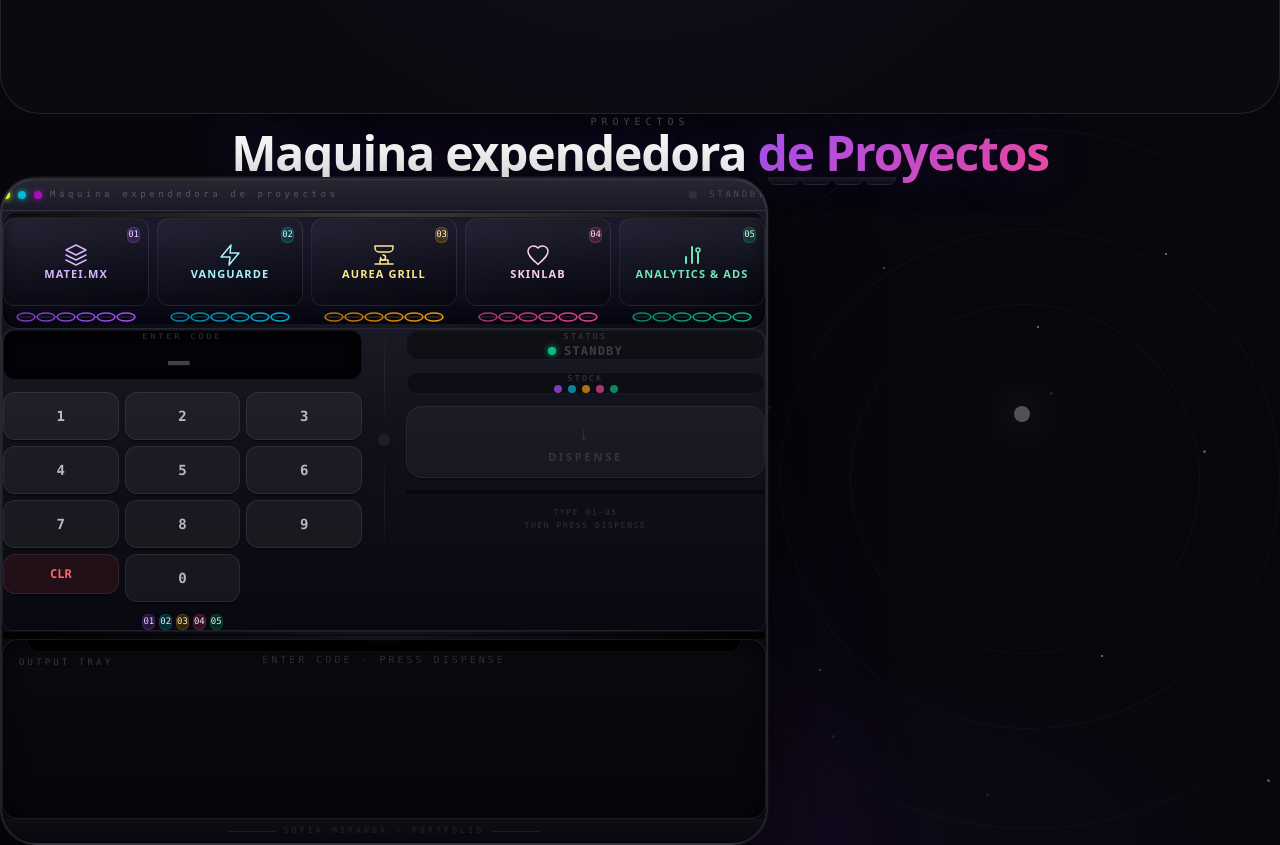
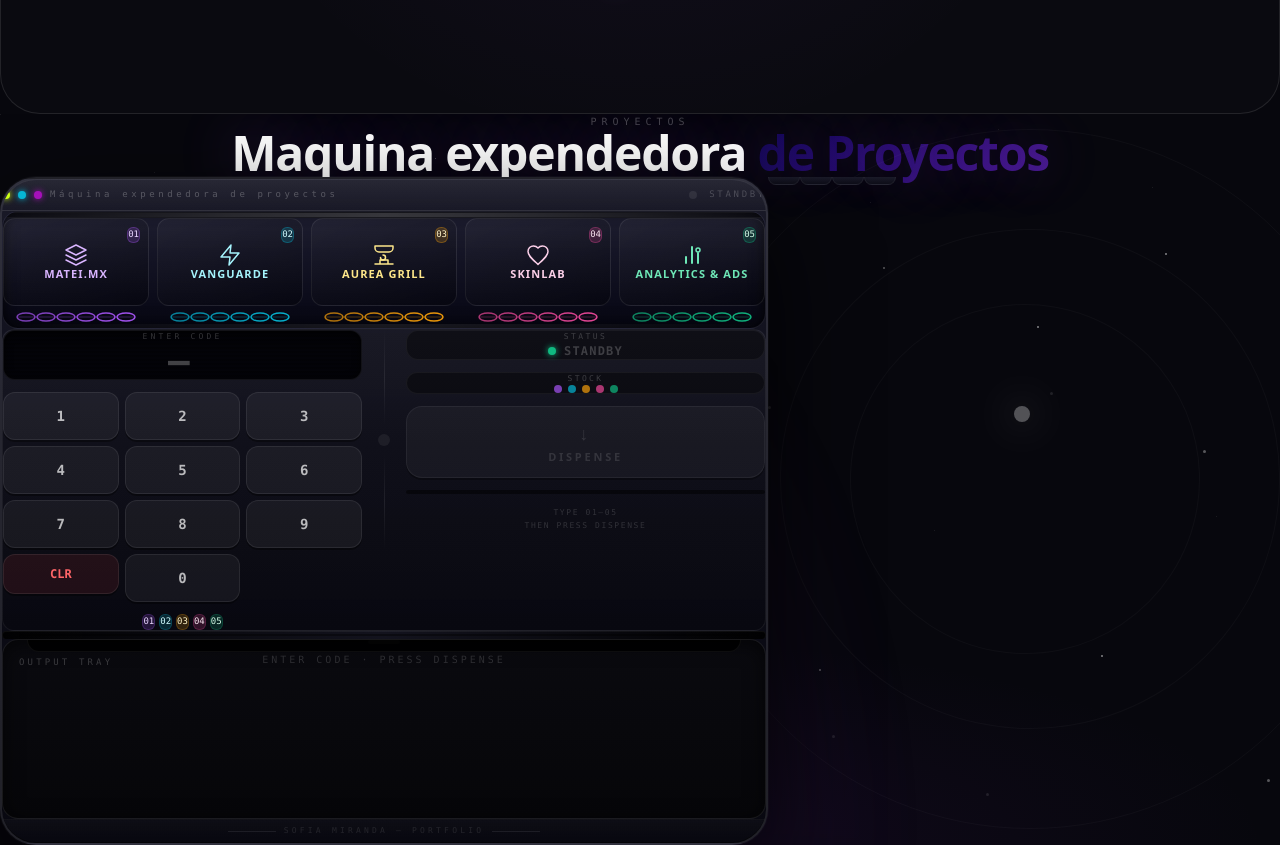
Before and after one commit to sofinator-hub/portafolio-sofia, a Next.js app: page / in a window 1280 px wide. Shown: the part 1560-2405 px from the top of the page. Built offline with nearby package versions, Linux system fonts and the light colour scheme.

Commit message:
change in title in missionsmachine

```diff
--- a/app/components/missions/MissionsMachine.tsx
+++ b/app/components/missions/MissionsMachine.tsx
@@ -432,7 +432,7 @@
         <p className="font-mono text-[10px] tracking-[0.5em] text-white/25 mb-3 uppercase">Proyectos</p>
         <h2 className="font-black text-4xl md:text-5xl tracking-tight text-white" style={{ textShadow: "0 0 60px rgba(168,85,247,0.3)" }}>
           Maquina expendedora{" "}
-          <span style={{ background: "linear-gradient(135deg, #a855f7, #ec4899)", WebkitBackgroundClip: "text", WebkitTextFillColor: "transparent" }}>
+          <span style={{ background: "linear-gradient(135deg, #0f0651, #471a8b)", WebkitBackgroundClip: "text", WebkitTextFillColor: "transparent" }}>
             de Proyectos
           </span>
         </h2>
```
